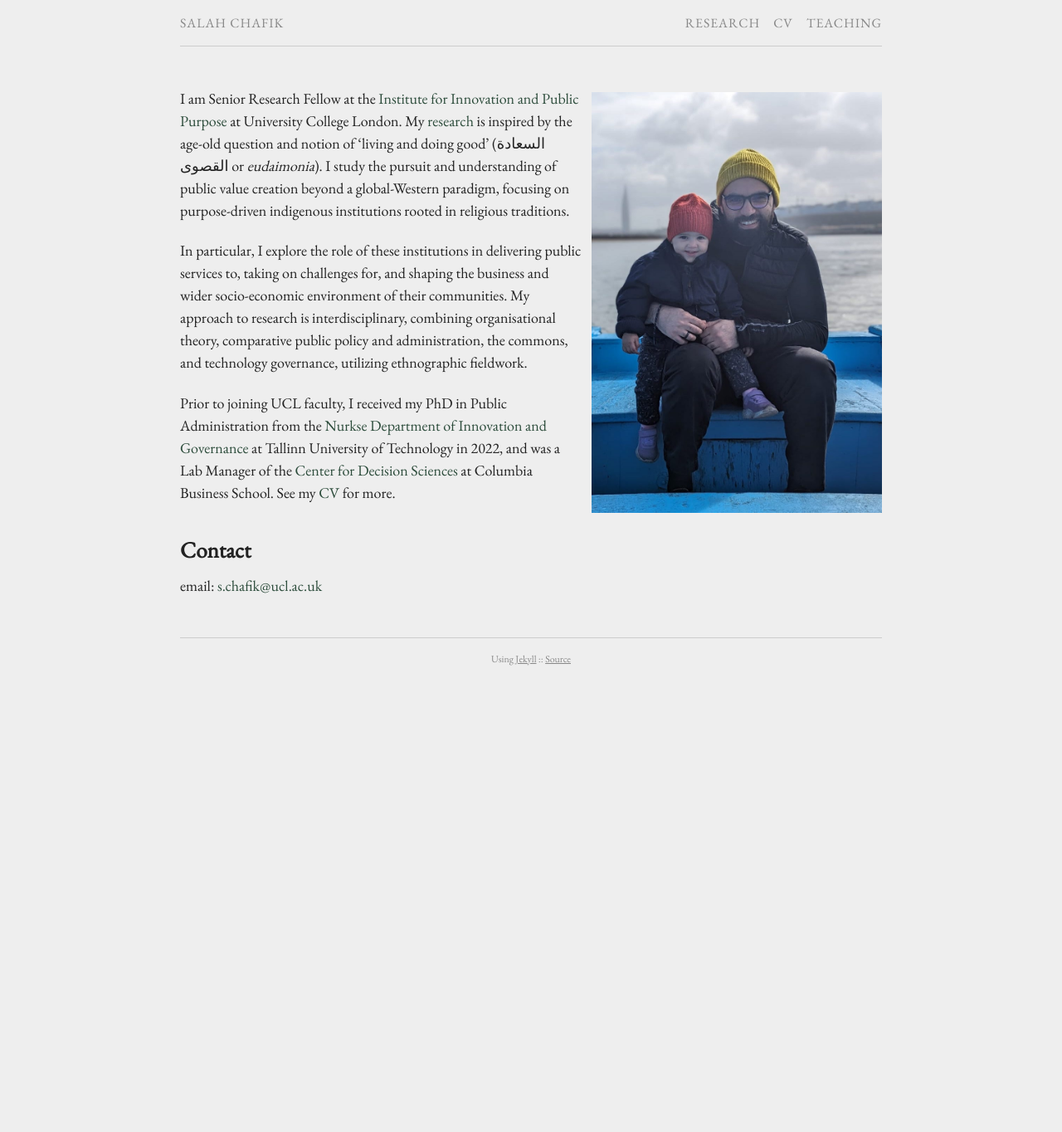
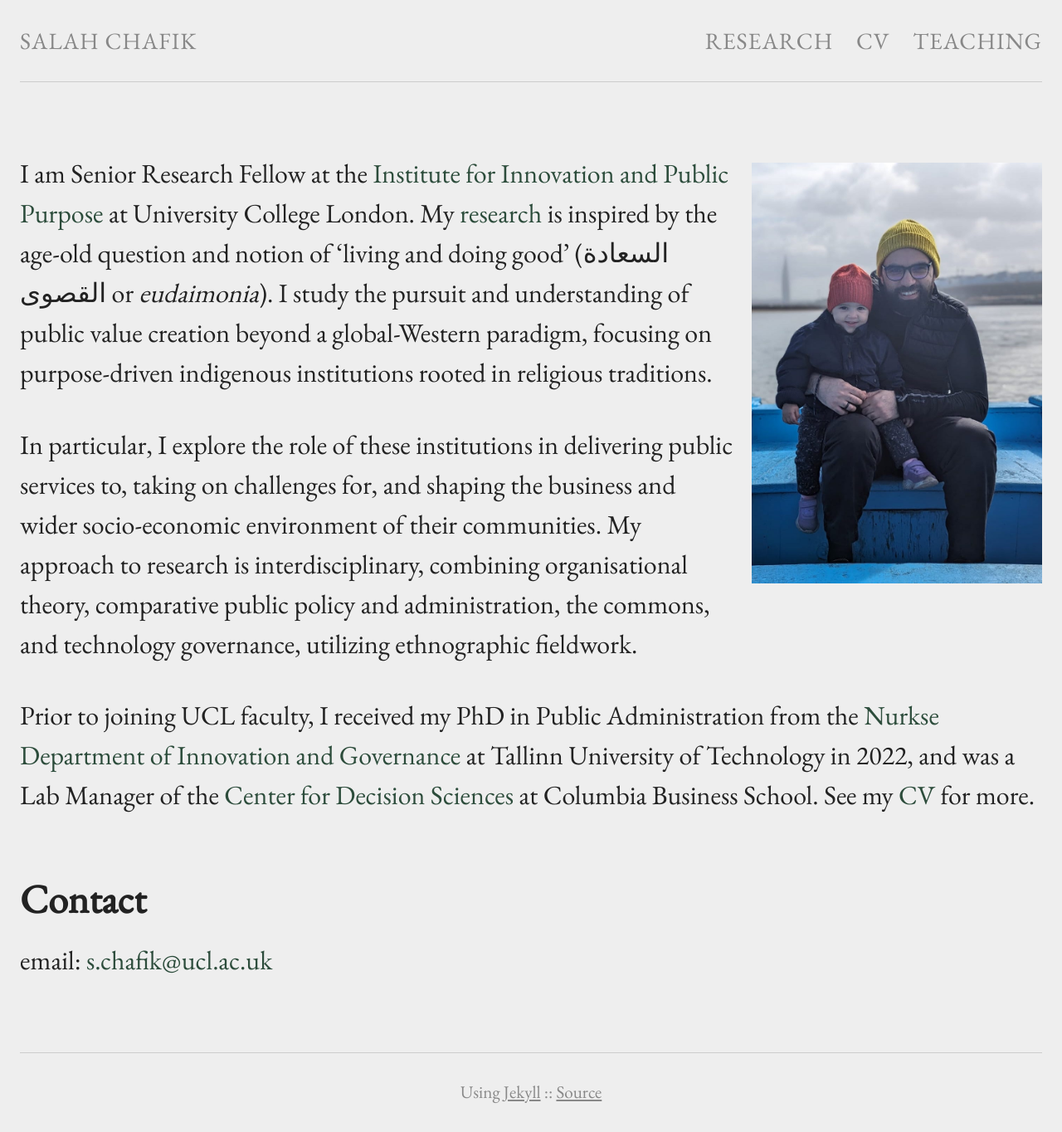
Before and after one commit to schafik/schafik.github.io, a Jekyll site: the page built from index.md, in a window 1280 px wide. Shown: the whole page at 83% size. Built offline with Jekyll 4.4.1, drawn with Linux system fonts in a browser that asks for light colours; comment, search, counter and statistics services are not loaded; before the commit the page ends 900 px from its top, so only the background shows below that.

Commit message:
Update main.scss

```diff
--- a/css/main.scss
+++ b/css/main.scss
@@ -4,7 +4,7 @@
 @charset "utf-8";
 
 $base-font-family: 'EB Garamond', serif;
-$base-font-size:   large;
+$base-font-size:   xx-large;
 $small-font-size:  0.875em;
 $vsmall-font-size: 0.66em;
 $base-line-height: 1.5;
```
